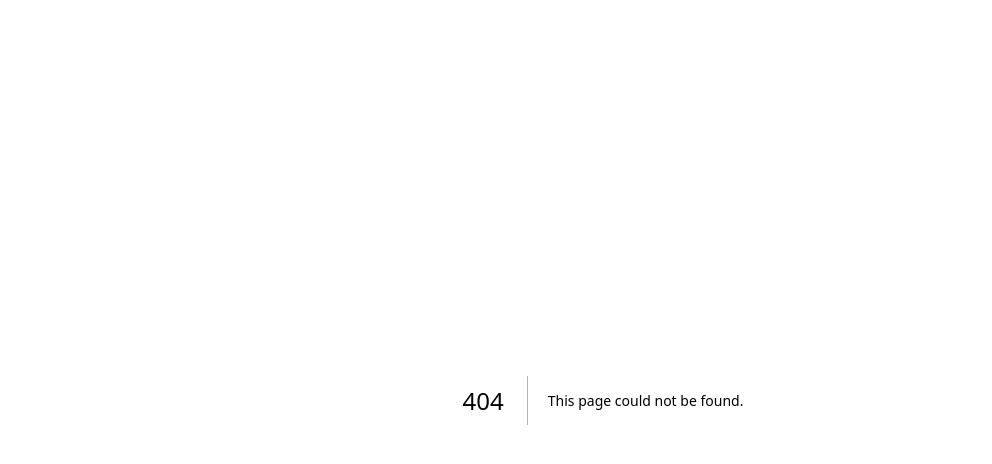
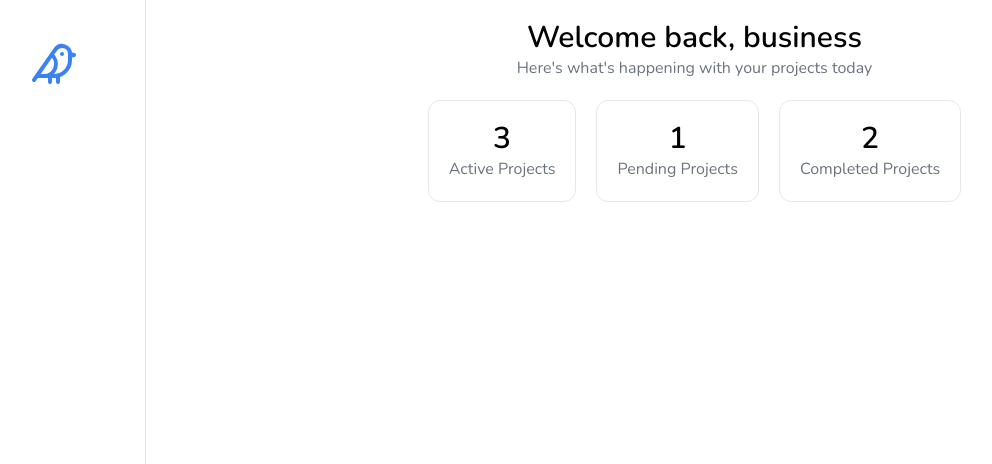
Before and after one commit to igortasic123/mvp-website, a Next.js app: page /Dashboard in a window 1280 px wide. Before the commit this address had no page. Shown: the top 464 px of the page, without its empty margins (37-1029 px from the left). Built offline with nearby package versions, Linux system fonts and the light colour scheme.

Commit message:
whydidideletethesidebar

```diff
--- /dev/null
+++ b/app/Dashboard/Home.tsx
@@ -0,0 +1,50 @@
+const DashboardHome = () => {
+  return (
+    <div
+      className="
+
+        w-full
+
+        items-center
+        flex
+        flex-col
+        h-screen
+
+
+        "
+    >
+      <div className="flex flex-row ">
+        <div className="flex flex-col items-center ">
+          <div className="">
+            <div className="flex flex-col items-center justify-center p-5">
+              <h1 className="text-3xl font-semibold">Welcome back, business</h1>
+              <p className="text-gray-500">
+                Here's what's happening with your projects today
+              </p>
+            </div>
+            <div className="flex flex-col items-center justify-center">
+              <div className="flex flex-row gap-5">
+                <div className="flex flex-col items-center justify-center rounded-xl border-[1px] p-5">
+                  <h1 className="text-3xl font-semibold">3</h1>
+                  <p className="text-gray-500">Active Projects</p>
+                </div>
+
+                <div className="flex flex-col items-center justify-center rounded-xl border-[1px] p-5">
+                  <h1 className="text-3xl font-semibold">1</h1>
+                  <p className="text-gray-500">Pending Projects</p>
+                </div>
+
+                <div className="flex flex-col items-center justify-center rounded-xl border-[1px] p-5">
+                  <h1 className="text-3xl font-semibold">2</h1>
+                  <p className="text-gray-500">Completed Projects</p>
+                </div>
+              </div>
+            </div>
+          </div>
+        </div>
+      </div>
+    </div>
+  );
+};
+
+export default DashboardHome;
--- /dev/null
+++ b/app/Dashboard/SideBar.tsx
@@ -0,0 +1,34 @@
+
+import { LuBird } from "react-icons/lu";
+
+import Link from "next/link";
+
+const SideBar = () => {
+    return (
+    <div className="
+    w-1/6
+    h-screen
+    border-r-[1px]
+
+
+ ">
+    <div className="flex flex-col items-center p-10">
+        <Link href="#">
+            <LuBird
+            className="text-5xl text-blue-500"
+            />
+        </Link>
+        </div>
+
+        <div className="flex flex-col items-center gap-5 ">
+
+
+                </div>
+
+    </div>
+
+
+    );
+}
+
+export default SideBar;
--- /dev/null
+++ b/app/Dashboard/page.tsx
@@ -0,0 +1,16 @@
+
+import SideBar from "./SideBar";
+import DashboardHome from "./Home";
+
+
+const Dashboard = () => {
+    return (
+    <div className="flex flex-row">
+        <SideBar />
+        <DashboardHome />
+
+
+    </div> );
+}
+
+export default Dashboard;
--- a/app/components/Navbar/NavbarButtons.tsx
+++ b/app/components/Navbar/NavbarButtons.tsx
@@ -53,12 +53,13 @@ const NavbarButtons = () => {
            left-0
            right-10
            absolute
-          h-screen
           w-screen
           z-50
           scrollbar-hide
-          overflow-y-scroll
+          overflow
           disable-scrollbars
+          h-screen
+
 
 
 
```
Also changed, not shown: public/images/102578705.png (added).
